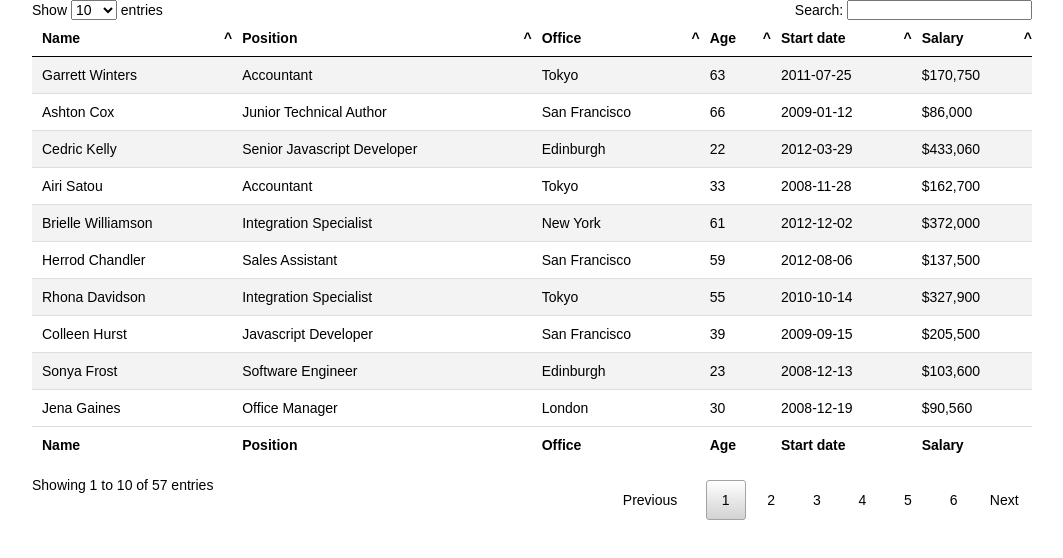
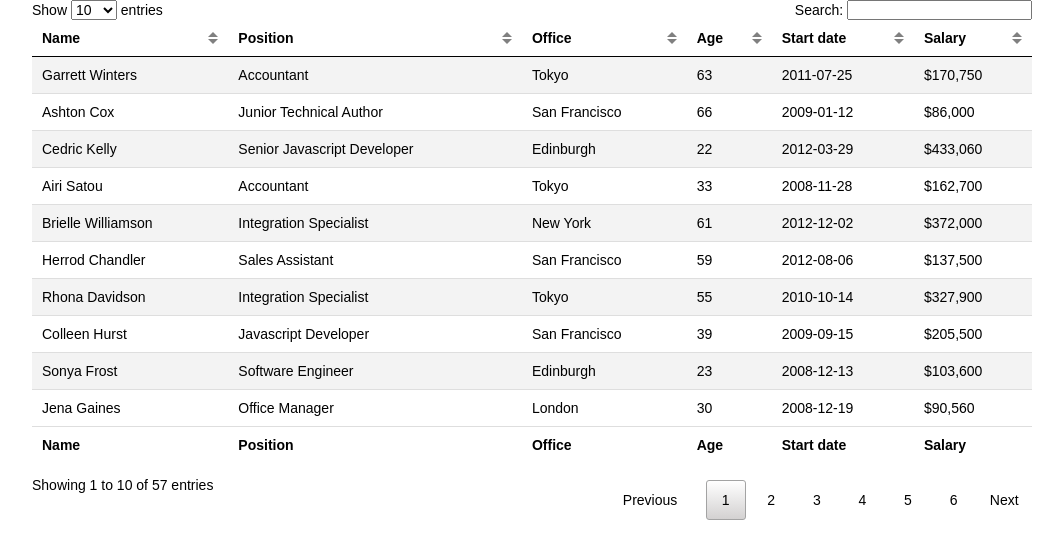
Before and after one commit to PBasham/data_table, a website: page index.html in a window 1280 px wide. Shown: the whole page, without its empty margins (108-1171 px from the left). Drawn offline with nearby package versions, Linux system fonts and the light colour scheme.

Commit message:
added sort arrows with styling

```diff
--- a/index.css
+++ b/index.css
@@ -58,7 +58,7 @@ video {
 table {
     border-collapse: collapse;
 }
-/* Select every other row for styling */
+
 th {
     position: relative;
 
@@ -67,23 +67,43 @@ th {
     font-weight: bold;
     text-align: left;
 }
+.header {
+    display: flex;
+    justify-content: space-between;
+}
+/* ---------------------------------------- */
+.filter-arrows {
+    display: flex;
+    flex-direction: column;
+    justify-content: space-evenly;
+}
+.arrow-up {
+    width: 0;
+    height: 0;
+    border-left: 5px solid transparent;
+    border-right: 5px solid transparent;
 
-thead th:before {
-    content: "^";
+    border-bottom: 5px solid grey;
+}
 
-    position: absolute;
-    right: 0;
+.arrow-down {
+    width: 0;
+    height: 0;
+    border-left: 5px solid transparent;
+    border-right: 5px solid transparent;
+
+    border-top: 5px solid grey;
 }
+
+
+/* ---------------------------------------- */
 tbody {
     border-top: 1px solid black;
     border-bottom: 1px solid black;
 }
-/* tbody tr:first-child {
-    border-top: 10px solid black;
-} */
 
 tbody tr:not(:last-child) {
-    border-bottom: 1px solid rgb(222,222,222);
+    border-bottom: 1px solid rgb(222, 222, 222);
 }
 
 td {
@@ -93,6 +113,7 @@ td {
 tbody tr:nth-child(2n) {
     background-color: rgb(243, 243, 243);
 }
+
 .data-table-footer {
     display: flex;
     justify-content: space-between;
@@ -100,11 +121,13 @@ tbody tr:nth-child(2n) {
     margin-bottom: 1em;
     padding-top: 1em;
 }
-.data-table-info {
-}
+
+.data-table-info {}
+
 #pageNumberDiv {
     display: flex;
 }
+
 #page-numbers {
     display: flex;
 }
@@ -121,6 +144,7 @@ tbody tr:nth-child(2n) {
 
 
 }
+
 .btn:not(.active):hover {
     background: linear-gradient(black, grey);
 
@@ -131,9 +155,11 @@ tbody tr:nth-child(2n) {
 #btn-previous {
     width: 100px;
 }
+
 #btn-next {
     width: 50px;
 }
+
 .active {
     border: 1px solid rgb(163, 163, 163);
     background: linear-gradient(white, rgb(211, 209, 209));
--- a/index.html
+++ b/index.html
@@ -41,12 +41,12 @@
         <table id="example" class="display" style="width:100%">
             <thead>
                 <tr>
-                    <th>Name</th>
-                    <th>Position</th>
-                    <th>Office</th>
-                    <th>Age</th>
-                    <th>Start date</th>
-                    <th>Salary</th>
+                    <th><div class="header">Name <span class="filter-arrows"><span class="arrow-up"></span><span class="arrow-down"></span></span></div></th>
+                    <th><div class="header">Position <span class="filter-arrows"><span class="arrow-up"></span><span class="arrow-down"></span></span></div></th>
+                    <th><div class="header">Office <span class="filter-arrows"><span class="arrow-up"></span><span class="arrow-down"></span></span> </div></th>
+                    <th><div class="header">Age <span class="filter-arrows"><span class="arrow-up"></span><span class="arrow-down"></span></span> </div></th>
+                    <th><div class="header">Start date <span class="filter-arrows"><span class="arrow-up"></span><span class="arrow-down"></span></span> </div></th>
+                    <th><div class="header">Salary <span class="filter-arrows"><span class="arrow-up"></span><span class="arrow-down"></span></span> </div></th>
                 </tr>
             </thead>
             <tbody>
```
